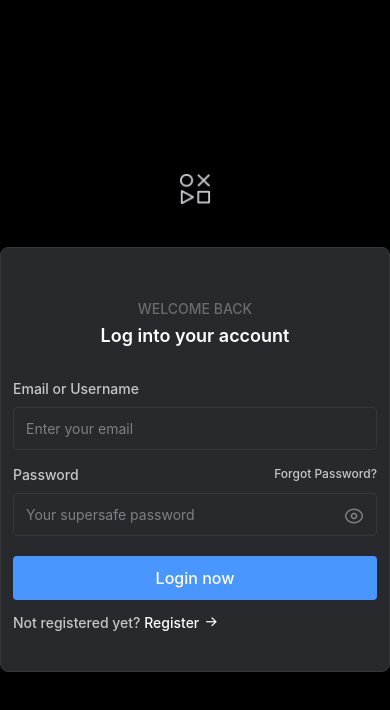
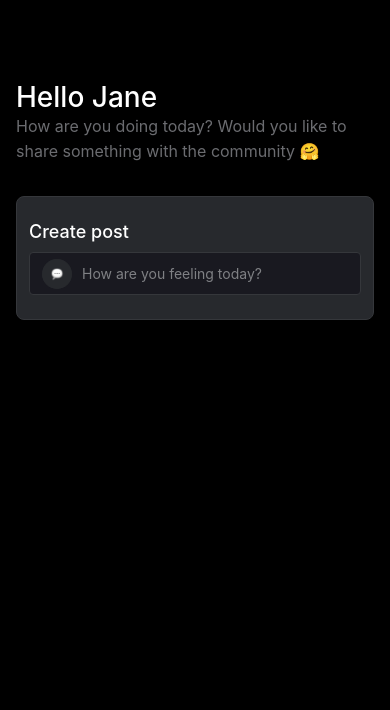
Before and after one commit to ligilv/onboardingDesign, a React Native app: screen / in a window 390 px wide. Shown: the top 710 px of the page. Built offline with nearby package versions, Linux system fonts and the light colour scheme; what react-native-mmkv would draw is missing.

Commit message:
home screen heading and add post added

```diff
--- a/App.js
+++ b/App.js
@@ -22,18 +22,14 @@ import {logo} from './src/assets';
 import Login from './src/screens/Login';
 import {storage} from './src/utils/mmkvstore';
 import {colors} from './src/constants/colors';
+import Home from './src/screens/Home';
 const App = () => {
   // const username = storage.getString('user.name');
 
   return (
     <SafeAreaView style={{flex: 1, backgroundColor: colors.black}}>
-      {/* <Text>hello</Text>
-      <Icon name="arrowright" size={30} color="#900" />
-      <Image
-        source={logo}
-        style={{width: 200, height: 200, backgroundColor: 'red'}}
-      /> */}
-      <Login />
+      {/* <Login /> */}
+      <Home />
     </SafeAreaView>
   );
 };
--- a/src/assets/index.js
+++ b/src/assets/index.js
@@ -3,4 +3,6 @@ const close = require('./close.png');
 const comment = require('./comment.png');
 const eye = require('./eye.png');
 const logo = require('./logo.png');
-export {chatIcon, close, comment, eye, logo};
+const user1 = require('./user1.png');
+const user2 = require('./user2.png');
+export {chatIcon, close, comment, eye, logo, user1, user2};
--- a/src/components/onboardInput/index.js
+++ b/src/components/onboardInput/index.js
@@ -2,7 +2,17 @@ import {StyleSheet, Text, TextInput, View, Image} from 'react-native';
 import React from 'react';
 import {colors} from '../../constants/colors';
 
-const OnboardInput = ({placeholder, style, leftIcon, rightIcon, rIconName}) => {
+const OnboardInput = ({
+  placeholder,
+  style,
+  leftIcon,
+  rightIcon,
+  rIconName,
+  lIconName,
+  lIconStyle,
+  rIconStyle,
+  backgroundColor,
+}) => {
   return (
     <View
       style={[
@@ -14,19 +24,23 @@ const OnboardInput = ({placeholder, style, leftIcon, rightIcon, rIconName}) => {
           padding: 12,
           marginTop: 10,
           height: 43,
+          justifyContent: 'center',
+          alignItems: 'center',
+          backgroundColor: backgroundColor ? backgroundColor : colors.primaryBg,
         },
         style,
       ]}>
+      {leftIcon ? <Image source={lIconName} style={lIconStyle} /> : null}
       <TextInput
         style={{
           flex: 1,
-
-          backgroundColor: colors.primaryBg,
+          paddingHorizontal: 10,
+          backgroundColor: backgroundColor ? backgroundColor : colors.primaryBg,
         }}
         placeholder={placeholder}
         placeholderTextColor={colors.placeholderColor}
       />
-      {rightIcon ? <Image source={rIconName} /> : null}
+      {rightIcon ? <Image source={rIconName} style={rIconStyle} /> : null}
     </View>
   );
 };
--- a/src/screens/Home/index.js
+++ b/src/screens/Home/index.js
@@ -1,11 +1,57 @@
-import {StyleSheet, Text, View} from 'react-native';
+import {StyleSheet, Text, View, ScrollView} from 'react-native';
 import React from 'react';
-
+import CustomText from '../../components/customText';
+import {colors} from '../../constants/colors';
+import Card from '../../components/card';
+import OnboardInput from '../../components/onboardInput';
+import {chatIcon, comment} from '../../assets';
 const Home = () => {
   return (
-    <View>
-      <Text>Home</Text>
-    </View>
+    <ScrollView style={{paddingTop: 80, paddingHorizontal: 16}}>
+      <CustomText
+        style={{color: colors.white, fontWeight: '500', fontSize: 28}}>
+        Hello Jane
+      </CustomText>
+      <CustomText
+        style={{
+          color: colors.greyTextColor,
+          fontWeight: '400',
+          fontSize: 16,
+          lineHeight: 25,
+        }}>
+        How are you doing today? Would you like to share something with the
+        community 🤗
+      </CustomText>
+      <Card
+        style={{
+          paddingTop: 24,
+          paddingHorizontal: 12,
+          paddingBottom: 24,
+          marginTop: 32,
+        }}>
+        <CustomText
+          style={{
+            color: colors.white,
+            fontWeight: '500',
+            fontSize: 18,
+          }}>
+          Create post
+        </CustomText>
+        <OnboardInput
+          backgroundColor={'#191920'}
+          placeholder="How are you feeling today?"
+          leftIcon={true}
+          lIconName={chatIcon}
+          lIconStyle={{
+            borderRadius: 30 / 2,
+            backgroundColor: colors.primaryBg,
+            width: 30,
+            height: 30,
+            // padding: 18,
+          }}
+        />
+      </Card>
+    </ScrollView>
   );
 };
 
--- a/src/screens/Login/index.js
+++ b/src/screens/Login/index.js
@@ -11,7 +11,7 @@ const Login = () => {
   return (
     <View style={styles.container}>
       <Image source={logo} style={styles.logo} resizeMode="contain" />
-      <Card style={{marginTop: 42, paddingBottom: 40}}>
+      <Card style={{marginTop: 42, paddingBottom: 40, paddingHorizontal: 12}}>
         <View style={{alignItems: 'center'}}>
           <CustomText
             style={{
```
Also changed, not shown: src/assets/user1.png (added), src/assets/user2.png (added).
